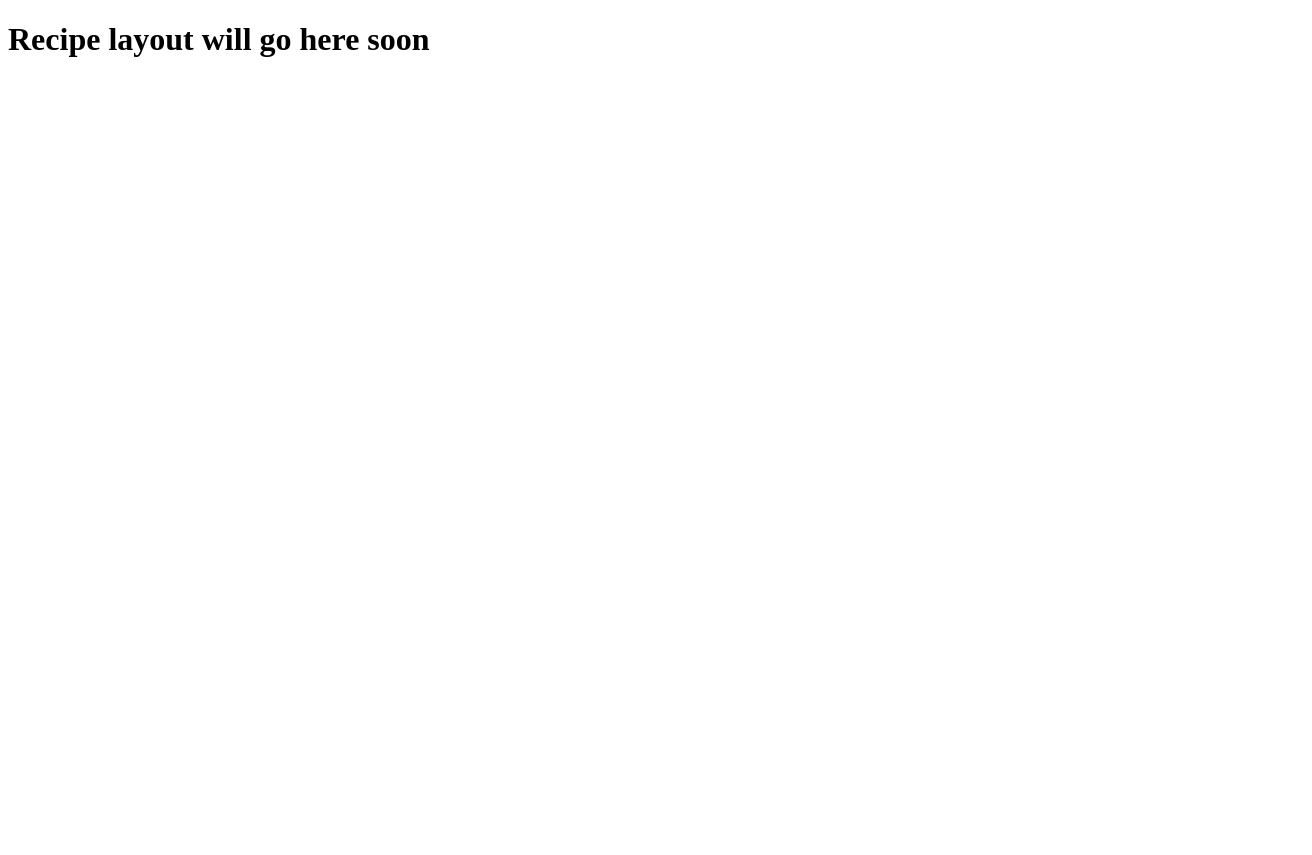
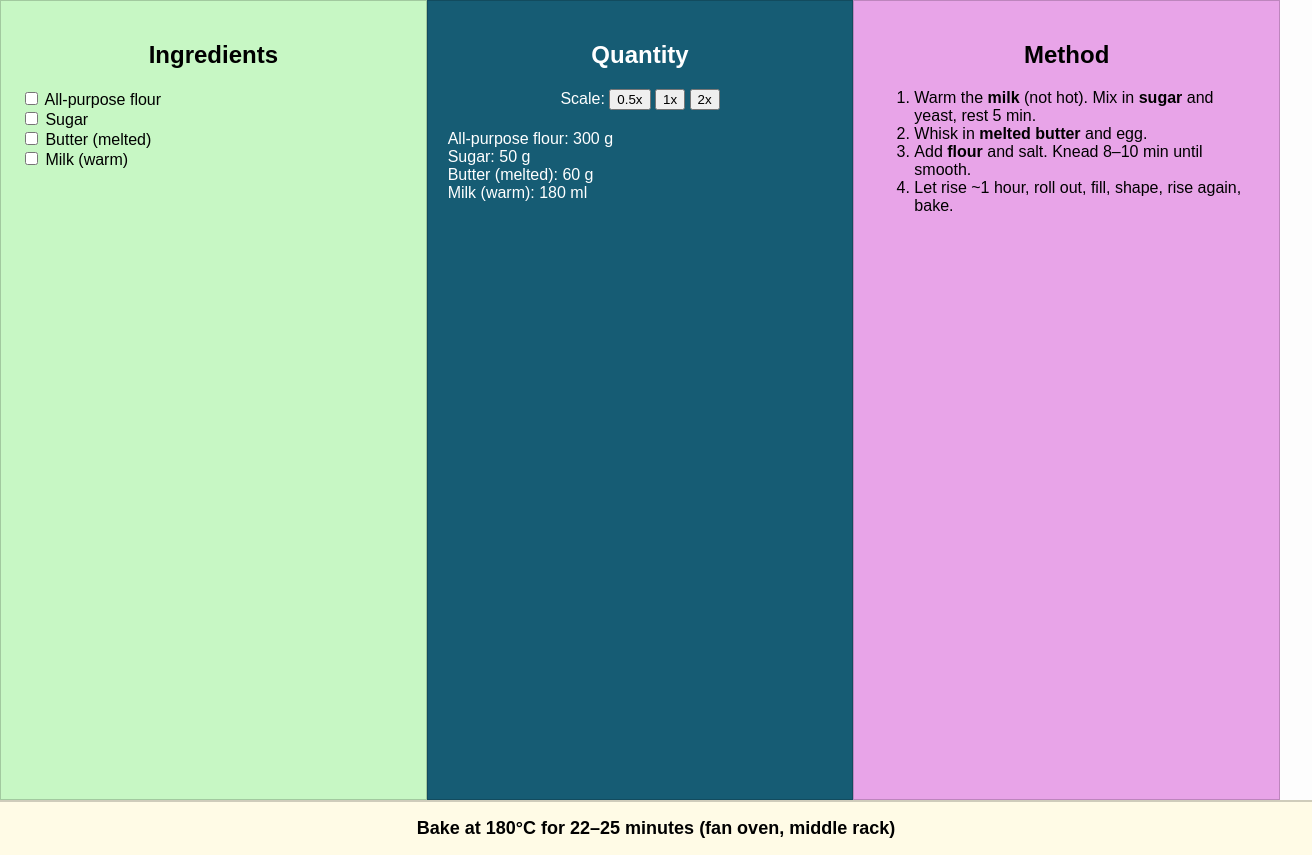
Before and after one commit to fatimagilani1516-ship-it/recipe-checklist-page, a plain HTML site: page recipe.html in a window 1280 px wide. Shown: the whole page, 1312 px wide, since content can reach past the window. Before the commit the page ends 800 px from the top, so only its background shows below. Drawn offline with Linux system fonts and the light colour scheme.

Commit message:
Update recipe.html

```diff
--- a/recipe.html
+++ b/recipe.html
@@ -1,5 +1,88 @@
 <!DOCTYPE html>
 <html>
-  <head><title>Recipe Page</title></head>
-  <body><h1>Recipe layout will go here soon</h1></body>
+  <head>
+    <meta charset="UTF-8" />
+    <title>Recipe View</title>
+    <link rel="stylesheet" href="style.css" />
+  </head>
+  <body>
+
+    <div class="container">
+      <!-- INGREDIENTS COLUMN -->
+      <div class="section ingredients">
+        <h2>Ingredients</h2>
+
+        <!-- later this will be auto-filled from data -->
+        <div>
+          <label>
+            <input type="checkbox" />
+            All-purpose flour
+          </label>
+          <br />
+          <label>
+            <input type="checkbox" />
+            Sugar
+          </label>
+          <br />
+          <label>
+            <input type="checkbox" />
+            Butter (melted)
+          </label>
+          <br />
+          <label>
+            <input type="checkbox" />
+            Milk (warm)
+          </label>
+        </div>
+      </div>
+
+      <!-- QUANTITY COLUMN -->
+      <div class="section quantity">
+        <h2>Quantity</h2>
+
+        <!-- scaling controls -->
+        <div style="text-align:center; margin-bottom: 20px;">
+          <span>Scale: </span>
+          <button onclick="setScale(0.5)">0.5x</button>
+          <button onclick="setScale(1)">1x</button>
+          <button onclick="setScale(2)">2x</button>
+        </div>
+
+        <!-- list of ingredient amounts -->
+        <div id="quantity-list">
+          <!-- JS will update these numbers later -->
+          <div>All-purpose flour: <span data-base="300">300</span> g</div>
+          <div>Sugar: <span data-base="50">50</span> g</div>
+          <div>Butter (melted): <span data-base="60">60</span> g</div>
+          <div>Milk (warm): <span data-base="180">180</span> ml</div>
+        </div>
+      </div>
+
+      <!-- METHOD COLUMN -->
+      <div class="section method">
+        <h2>Method</h2>
+        <ol>
+          <li>Warm the <b>milk</b> (not hot). Mix in <b>sugar</b> and yeast, rest 5 min.</li>
+          <li>Whisk in <b>melted butter</b> and egg.</li>
+          <li>Add <b>flour</b> and salt. Knead 8–10 min until smooth.</li>
+          <li>Let rise ~1 hour, roll out, fill, shape, rise again, bake.</li>
+        </ol>
+      </div>
+    </div>
+
+    <!-- BOTTOM OVEN BAR -->
+    <div style="
+      width:100%;
+      padding:16px;
+      text-align:center;
+      font-size:18px;
+      font-weight:bold;
+      border-top:2px solid #00000030;
+      background:#fffbe6;
+    ">
+      Bake at 180°C for 22–25 minutes (fan oven, middle rack)
+    </div>
+
+    <script src="app.js"></script>
+  </body>
 </html>
```
